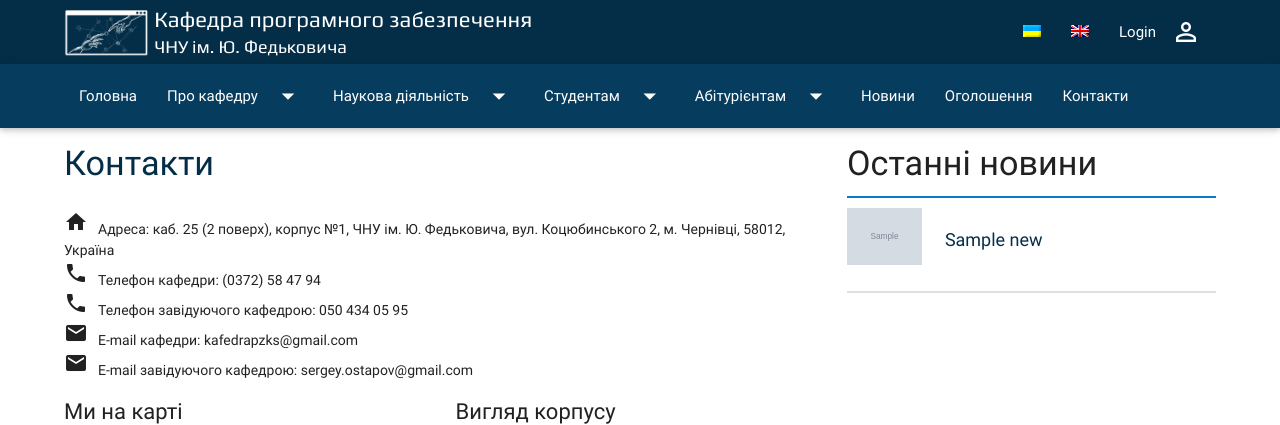
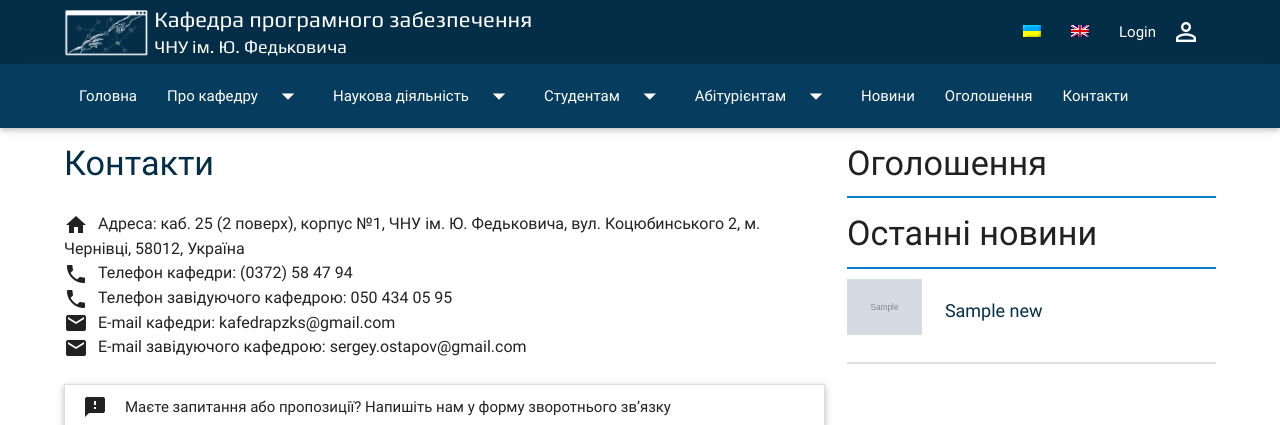
Before and after one commit to skodmy/computer-systems-software-department-site, a Django app: page /contacts/ in a window 1280 px wide. Shown: the top 425 px of the page. Run offline with Django 3.2, Linux system fonts and the light colour scheme; tables that the repository leaves empty hold one stand-in row (values such as "Sample post"); grey boxes marked "Sample" are stand-in pictures.

Commit message:
Created  contacts page

```diff
--- a/department/static/department/css/contact-style.css
+++ b/department/static/department/css/contact-style.css
@@ -136,6 +136,10 @@ nav ul li.non-hover:hover {
 		bottom: 5px;
 		right: 5px;
 	}
+
+	.contact-info {
+		font-size: 12px;
+	}
 }
 
 @media only screen and (min-width: 601px) {
@@ -143,12 +147,20 @@ nav ul li.non-hover:hover {
 		bottom: 75px;
 		right: 5px;
 	}
+
+	.contact-info {
+		font-size: 14px;
+	}
 }
 
 @media only screen and (min-width: 993px) {
   	.up_button {
 		bottom:75px;
 		right:40px;
+	}
+
+	.contact-info {
+		font-size: 16px;
 	}
 }
 
@@ -248,10 +260,6 @@ nav ul li.non-hover:hover {
 	}
 }
 
-.contact-info {
-	font-size: 14px;
-}
-
 .info-title {
 	font-size: 22px;
 	padding-bottom: 10px;
@@ -261,4 +269,101 @@ nav ul li.non-hover:hover {
 .contact-info .material-icons {
 	margin-right: 10px;
 	font-size: 24px;
+	vertical-align: middle;
 }
+
+.feedback-form-container {
+	border: 1px solid #159FD8;
+	margin-top: 5px;
+	margin-bottom: 10px;
+	padding: 10px;
+	align-items: center;
+}
+
+.feedback-form {
+	padding: 10px;
+}
+
+/* FOR TEXT FIELDS */
+/* label color */
+.feedback-form .input-field label {
+	color: #000;
+}
+
+/* label focus color */
+.feedback-form .input-field input[type=text]:focus + label {
+	color: #063c5e;
+}
+
+/* label underline focus color */
+.feedback-form .input-field input[type=text]:focus {
+	border-bottom: 1px solid #063c5e;
+    box-shadow: 0 1px 0 0 #000;
+}
+
+/* valid color */
+.feedback-form .input-field input[type=text].valid {
+    border-bottom: 1px solid #063c5e;
+    box-shadow: 0 1px 0 0 #000;
+}
+
+/* invalid color */
+.feedback-form .input-field input[type=text].invalid {
+	border-bottom: 1px solid #D32F2F;
+    box-shadow: 0 1px 0 0 #D32F2F;
+}
+
+/* icon prefix focus color */
+.input-field .prefix.active {
+	color: #063c5e;
+}
+
+/* FOR EMAIl FIELDS */
+
+/* label focus color */
+.feedback-form .input-field input[type=email]:focus + label {
+	color: #063c5e;
+}
+
+/* label underline focus color */
+.feedback-form .input-field input[type=email]:focus {
+	border-bottom: 1px solid #063c5e;
+    box-shadow: 0 1px 0 0 #000;
+}
+
+/* valid color */
+.feedback-form .input-field input[type=email].valid {
+    border-bottom: 1px solid #063c5e;
+    box-shadow: 0 1px 0 0 #000;
+}
+
+/* invalid color */
+.feedback-form .input-field input[type=email].invalid {
+	border-bottom: 1px solid #D32F2F;
+    box-shadow: 0 1px 0 0 #D32F2F;
+}
+
+
+/* FOR TEXTAREA */
+/* label focus color */
+.feedback-form .input-field textarea:focus + label {
+	color: #063c5e;
+}
+
+/* label underline focus color */
+.feedback-form .input-field textarea:focus {
+	border-bottom: 1px solid #063c5e;
+    box-shadow: 0 1px 0 0 #063c5e;
+}
+
+/* valid color */
+.feedback-form .input-field textarea.valid {
+    border-bottom: 1px solid #063c5e;
+    box-shadow: 0 1px 0 0 #063c5e;
+}
+
+/* invalid color */
+.feedback-form .input-field textarea.invalid {
+	border-bottom: 1px solid #000;
+    box-shadow: 0 1px 0 0 #000;
+}
--- a/department/templates/department/contacts.html
+++ b/department/templates/department/contacts.html
@@ -1,4 +1,4 @@
-{% extends 'department/info_with_latest_news.html' %}
+{% extends 'department/info_with_latest_news_and_advertisments.html' %}
 
 {% load staticfiles %}
 
@@ -24,6 +24,36 @@
                     <li><i class="material-icons">email</i>E-mail завідуючого кафедрою: sergey.ostapov@gmail.com</li>
                 </ul>
               </div>
+              <div class="col s12">
+                <ul class="collapsible" data-collapsible="accordion">
+                  <li>
+                    <div class="collapsible-header"><i class="material-icons">feedback</i>Маєте запитання або пропозиції? Напишіть нам у форму зворотнього зв’язку</div>
+                    <div class="collapsible-body">
+                      <form class="feedback-form">
+                        <div class="input-field">
+                          <input id="name" type="text" class="validate">
+                          <label for="name">Ім’я</label>
+                        </div>
+                        <div class="input-field">
+                          <input id="email" type="email" class="validate">
+                          <label for="email">Email</label>
+                        </div>
+                        <div class="input-field">
+                          <input id="theme" type="text" class="validate">
+                          <label for="theme">Тема</label>
+                        </div>
+                        <div class="input-field">
+                          <textarea id="message" class="materialize-textarea"></textarea>
+                          <label for="message">Повідомлення</label>
+                        </div>
+                        <div class="input-field">
+                          <a class="waves-effect waves-light btn blue">Надіслати</a>
+                        </div>
+                      </form>
+                    </div>
+                  </li>
+                </ul>
+              </div>
               <div class="col l6 m12">
                 <span class="info-title">Ми на карті</span>
                 <div id="map_frame">
--- /dev/null
+++ b/department/templates/department/info_with_latest_news_and_advertisments.html
@@ -0,0 +1,59 @@
+{% extends 'department/info_page.html' %}
+
+{% block head-title-content %}{% endblock %}
+
+{% block container-right-col %}
+<div class="row">
+    <!-- ADVERTISMENTS BLOCK -->
+    <!-- TODO: init this block in backend -->
+    <div id="advertisments_block" class="col s12 m12 hide-on-med-and-down">
+        <h4>Оголошення</h4>
+        <div class="divider simple-blue"></div>
+        {% for advertisement in advertisements %}
+        <div class="row advertisement valign-wrapper">
+            <div class="col s3 m4">
+                {% if advertisement.image %}
+                <img src="{{ advertisement.image.url }}" alt="" class="responsive-img">
+                {% endif %}
+            </div>
+            <div class="col s9 m8 valign">
+                <span class="advertisement-title"><a href="/advertisement/id{{ advertisement.id }}/">{{ advertisement.title }}</a></span>
+            </div>
+        </div>
+        <div class="divider"></div>
+        {% endfor %}
+    </div>
+    <!-- END ADVERTISMENTS BLOCK -->
+
+    <!-- Lates news block Large-->
+    <div class="col s12 hide-on-med-and-down">
+        <h4>Останні новини</h4>
+        <div class="divider simple-blue"></div>
+        {% for news in latest_news %}
+            <div class="row side-news valign-wrapper">
+                  <div class="col s3">
+                    <img src="{{ news.image.url }}" alt="" class="responsive-img">
+                  </div>
+                  <div class="col s9 valign">
+                    <span class="side-news-title"><a href="/news/id{{ news.id }}/">{{ news.title }}</a></span>
+                  </div>
+            </div>
+            <div class="divider"></div>
+        {% endfor %}
+          <!-- Medium -->
+          <div class="col s12 hide-on-small-and-down hide-on-large-only">
+            <h4>Останні новини</h4>
+            <div class="divider simple-blue"></div>
+              {% for news in latest_news %}
+                <div class="row side-news valign-wrapper">
+                  <div class="col s12 valign">
+                    <span class="side-news-title"><a href="/news/id{{ news.id }}/">{{ news.title }}</a></span>
+                  </div>
+                </div>
+                <div class="divider"></div>
+              {% endfor %}
+          </div>
+    <!-- End lates news block -->
+    </div>
+</div>
+{% endblock %}
--- a/department/templates/department/materialized_base_page.html
+++ b/department/templates/department/materialized_base_page.html
@@ -27,7 +27,7 @@
 
 {% block body-scripts %}
     <!--  Scripts-->
-    <script src="{% static 'jquery-2.2.1.min.js' %}"></script>
+    <script src="{% static 'jquery/jquery-2.2.1.min.js' %}"></script>
     <script src="{% static 'materialize/js/materialize.min.js' %}"></script>
     {% block body-extra-scripts %}
     {% endblock %}
```
